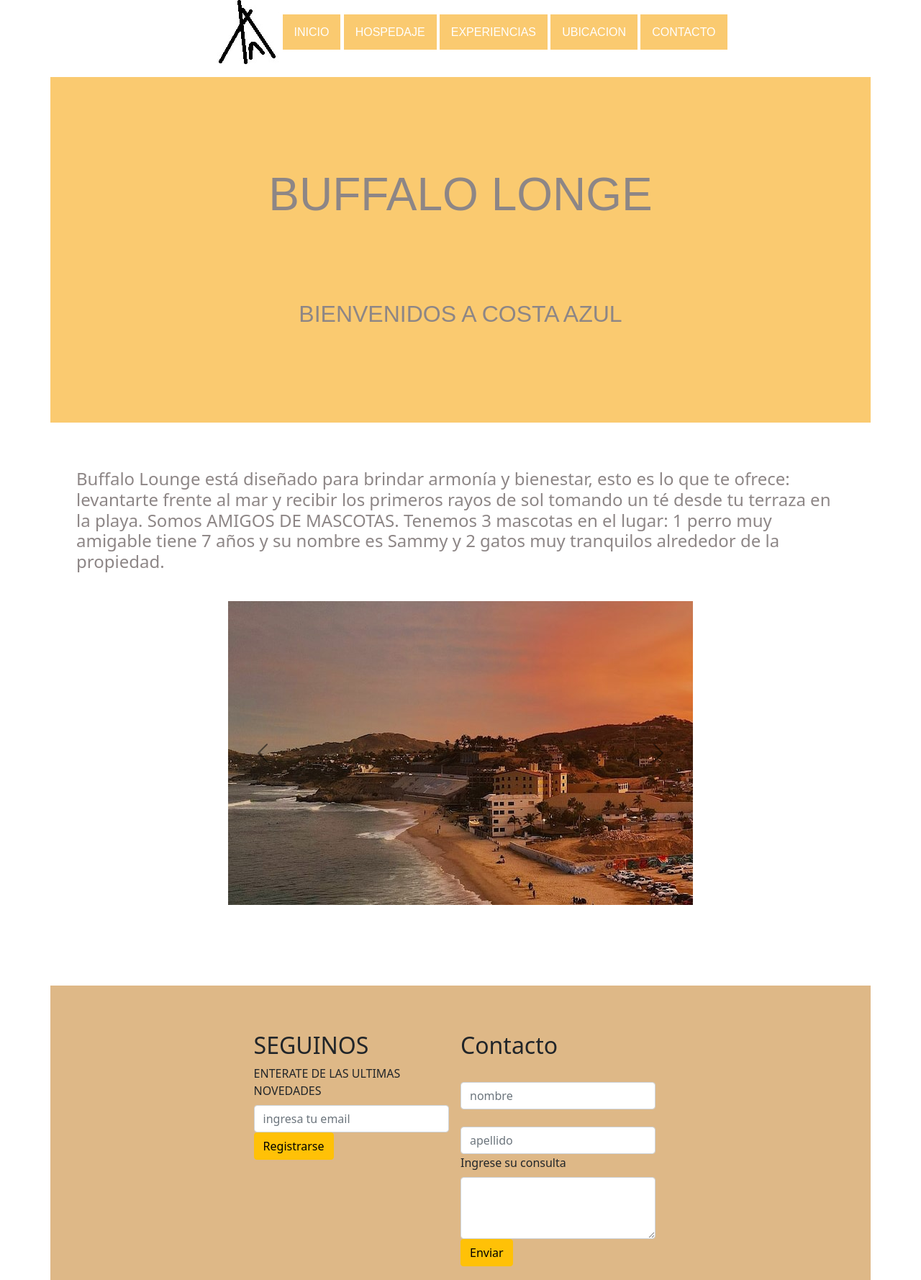
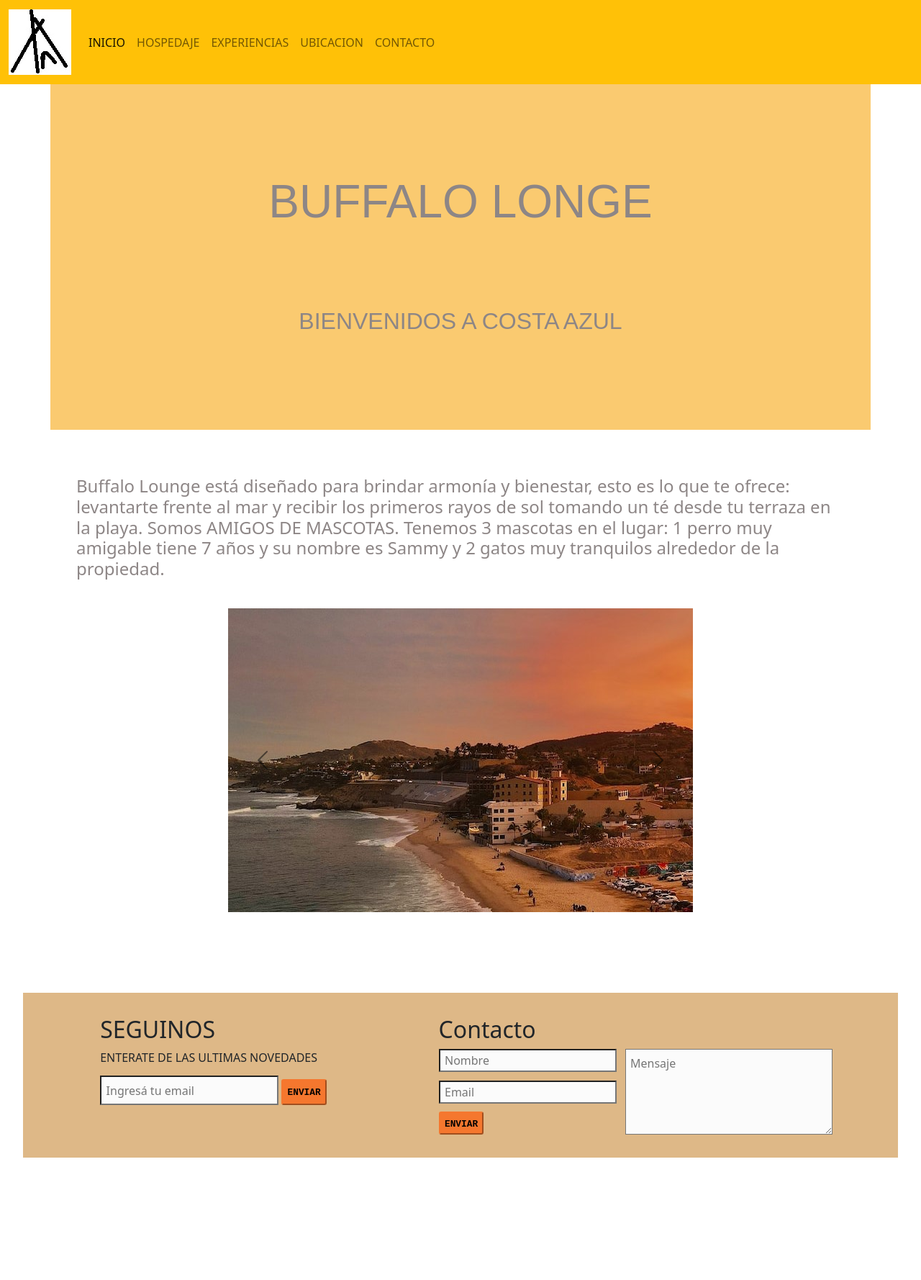
Before and after one commit to sofiaconci/repo_prueba, a website: page index.html in a window 1280 px wide. Shown: the top 1778 px of the page at 72% size. After the commit the page ends 1656 px from the top, so only its background shows below. Drawn offline with nearby package versions, Linux system fonts and the light colour scheme.

Commit message:
entrega final

```diff
--- a/estilo.css
+++ b/estilo.css
@@ -12,11 +12,6 @@ body{
 /* ---------------------------------- NAVEGADOR */
 
 
-header{
-    display: flex;
-    justify-content: center;
-    align-items: center;
-}
 
 .navegador{
     list-style: none;
--- a/index.html
+++ b/index.html
@@ -16,15 +16,22 @@
 </head>
 <body>
     <header>
-        <nav class="header__menu">
-            <ul>
-                <li> <img src="img/logo.png" alt="Logo"> </li>
-                <li> <a href="#" >INICIO</a> </li>
-                <li> <a href="hospedaje.html">HOSPEDAJE</a> </li>
-                <li> <a href="experiencias.html">EXPERIENCIAS</a> </li>
-                <li> <a href="ubicacion.html">UBICACION</a> </li>
-                <li> <a href="contacto.html">CONTACTO</a> </li>
-            </ul>
+        <nav class="navbar navbar-expand-lg navbar-light bg-warning">
+            <div class="container-fluid">
+                <a class="navbar-brand" href="index.html"><img src="img/logo.png" alt="Logo"></a>
+                <button class="navbar-toggler" type="button" data-bs-toggle="collapse" data-bs-target="#navbarNavAltMarkup" aria-controls="navbarNavAltMarkup" aria-expanded="false" aria-label="Toggle navigation">
+                    <span class="navbar-toggler-icon"></span>
+                </button>
+                <div class="collapse navbar-collapse" id="navbarNavAltMarkup">
+                    <div class="navbar-nav">
+                        <a class="nav-link active " aria-current="page"  href="index.html" >INICIO</a>
+                        <a class="nav-link" href="hospedaje.html">HOSPEDAJE</a>
+                        <a class="nav-link" href="experiencias.html">EXPERIENCIAS</a>
+                        <a class="nav-link" href="ubicacion.html">UBICACION</a>
+                        <a class="nav-link" href="contacto.html">CONTACTO</a>
+                    </div>
+                </div>
+            </div>
         </nav>
     </header>
 
@@ -67,26 +74,22 @@
 
     </main>
 
-    <footer class="container">
-        <div class="row">
-            <form class="row g-3">
-                <div class="mb-3 col-sm-6">
-                    <h2>SEGUINOS</h2>
-                    <label for="exampleFormControlInput1" class="form-label">ENTERATE DE LAS ULTIMAS NOVEDADES</label>
-                    <input type="email" class="form-control" id="exampleFormControlInput1" placeholder="ingresa tu email">
-                    <button type="button" class="btn btn-warning">Registrarse</button>
-                </div>
-                <div class="mb-3 col-sm-6">
-                    <h2>Contacto</h2>
-                    <label for="exampleFormControlInput1" class="form-label"></label>
-                    <input type="nombre" class="form-control" id="exampleFormControlInput1" placeholder="nombre">
-                    <label for="exampleFormControlInput1" class="form-label"></label>
-                    <input type="apellido" class="form-control" id="exampleFormControlInput1" placeholder="apellido">
-                    <label for="exampleFormControlTextarea1" class="form-label">Ingrese su consulta</label>
-                    <textarea class="form-control" id="exampleFormControlTextarea1" rows="3"></textarea>
-                    <button type="button" class="btn btn-warning">Enviar</button>
-
-                </div>
+    <footer>
+        <div class="seguinos">
+            <h2>SEGUINOS</h2>
+            <p>ENTERATE DE LAS ULTIMAS NOVEDADES</p>
+            <form action="#" method="POST">
+            <input type="email" placeholder="Ingresá tu email" id="email" required>
+            <button type="submit" class="boton">ENVIAR</button>
+            </form>
+        </div>
+        <div class="contacto">
+            <h2>Contacto</h2>
+            <form action="#" method="POST">
+                <input type="email" placeholder="Nombre" id="nombre" required>
+                <input type="email" placeholder="Email" id="emailContacto" required>
+                <textarea placeholder="Mensaje" rows="6" cols="40" id="mensaje"></textarea>
+                <button type="submit" class="boton">ENVIAR</button>
             </form>
         </div>
     </footer>
--- a/inicio.css
+++ b/inicio.css
@@ -7,16 +7,7 @@
   display: inline-block;
 }
 
-.header__menu a {
-  text-decoration: none;
-  text-transform: uppercase;
-  text-align: center;
-  font-family: sans-serif;
-  font-size: 1rem;
-  color: white;
-  padding: 1rem;
-  background-color: #faca70;
-}
+
 
 .main__titulos {
   display: -webkit-box;
```
Also changed, not shown: experiencias.html (+18 -11 lines), hospedaje.html (+16 -9 lines), ubicacion.css (+0 -8 lines), ubicacion.html (+5 -3 lines).
